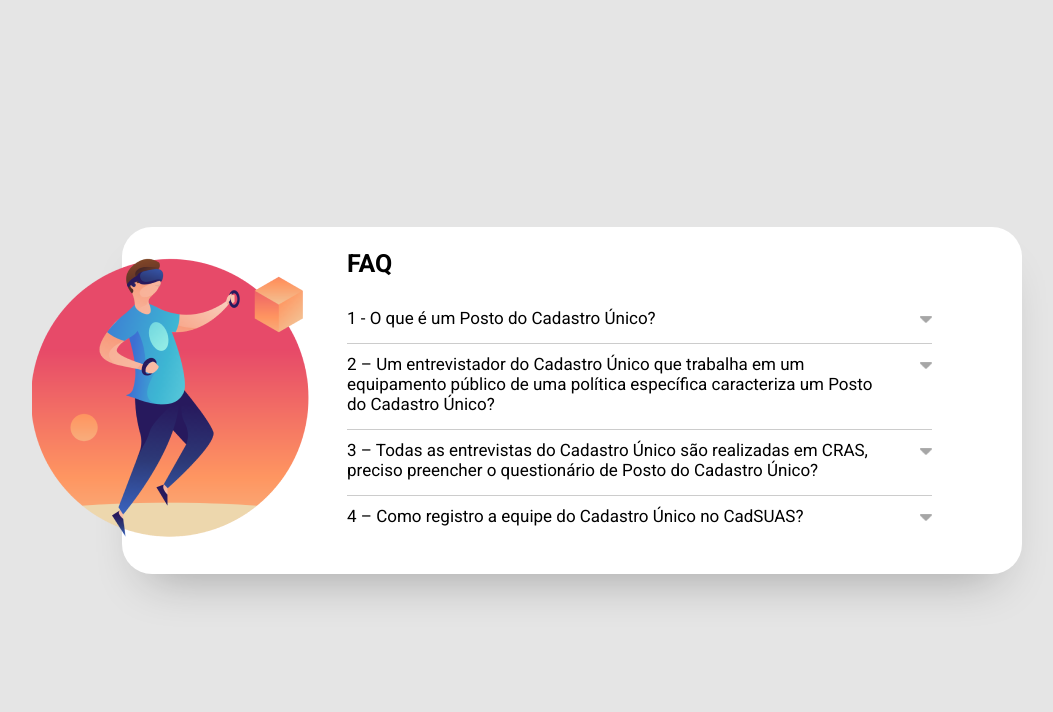
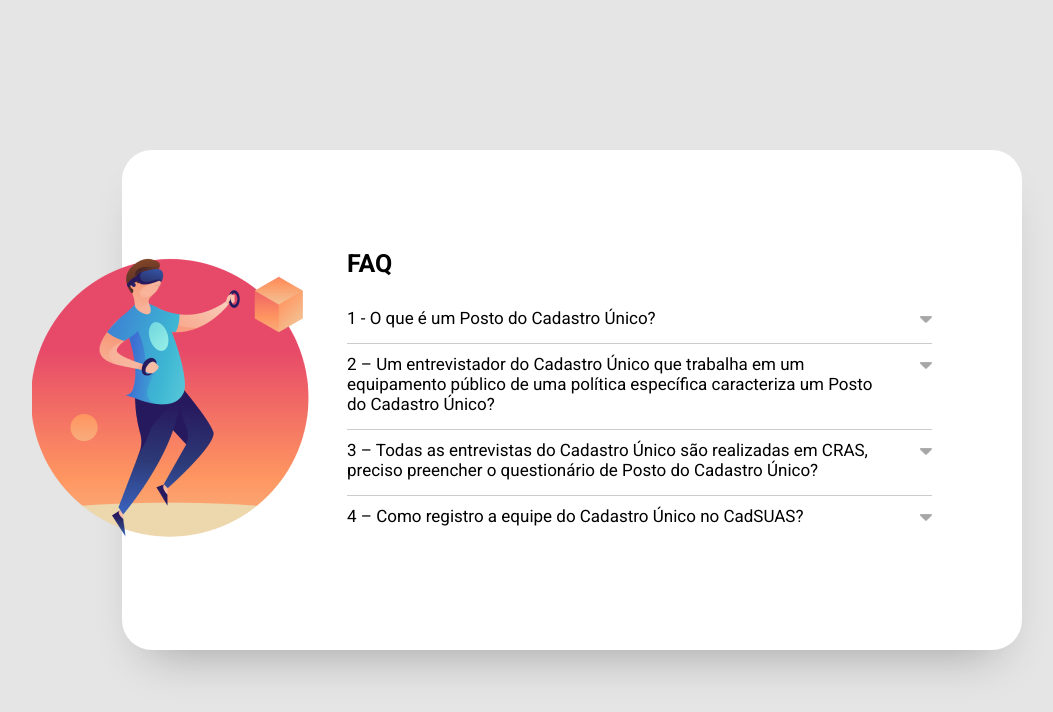
Before and after one commit to brunoedubems/devQuest---Acordeon, a plain HTML site: page index.html in a window 1280 px wide. Shown: the whole page, without its empty margins (68-1121 px from the left). Drawn offline with Linux system fonts and the light colour scheme.

Commit message:
Update estilos.css

```diff
--- a/src/css/estilos.css
+++ b/src/css/estilos.css
@@ -11,7 +11,7 @@
 
 .acordeon {
   width: 900px;
-  min-height: 347px;
+  min-height: 500px;
   box-shadow: 0 27px 49px -25px rgba(0, 0, 0, 0.3);
   background-color: #fff;
   display: flex;
```
